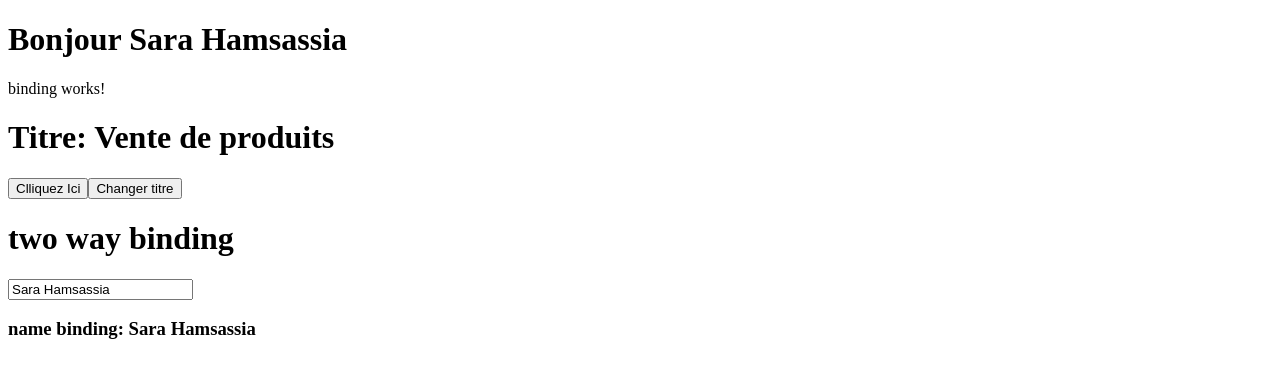
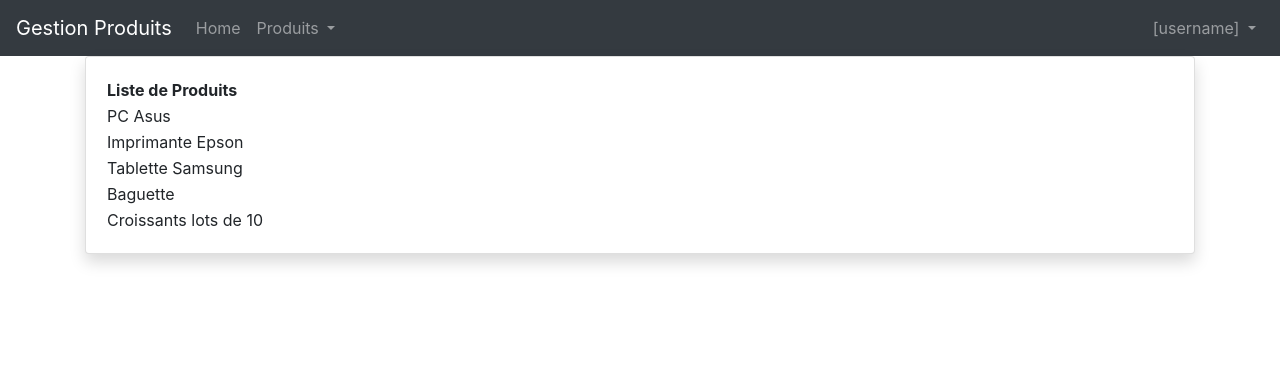
Before and after one commit to SaraHamsassia/Angular13_2023, an Angular app: page /produits in a window 1280 px wide. Before the commit this address led to /. Shown: the top 378 px of the page. Built offline with nearby package versions, Linux system fonts and the light colour scheme.

Commit message:
composant web et routing

```diff
--- a/angular.json
+++ b/angular.json
@@ -22,14 +22,15 @@
             "main": "src/main.ts",
             "polyfills": "src/polyfills.ts",
             "tsConfig": "tsconfig.app.json",
-            "assets": [
-              "src/favicon.ico",
-              "src/assets"
+            "assets": ["src/favicon.ico", "src/assets"],
+            "styles": [
+              "src/styles.css",
+              "node_modules/bootstrap/dist/css/bootstrap.min.css"
             ],
-            "styles": [
-              "src/styles.css"
-            ],
-            "scripts": []
+            "scripts": [
+              "node_modules/jquery/dist/jquery.js",
+              "node_modules/bootstrap/dist/js/bootstrap.min.js"
+            ]
           },
           "configurations": {
             "production": {
@@ -89,13 +90,8 @@
             "polyfills": "src/polyfills.ts",
             "tsConfig": "tsconfig.spec.json",
             "karmaConfig": "karma.conf.js",
-            "assets": [
-              "src/favicon.ico",
-              "src/assets"
-            ],
-            "styles": [
-              "src/styles.css"
-            ],
+            "assets": ["src/favicon.ico", "src/assets"],
+            "styles": ["src/styles.css"],
             "scripts": []
           }
         }
--- a/package.json
+++ b/package.json
@@ -18,6 +18,8 @@
     "@angular/platform-browser": "~13.3.0",
     "@angular/platform-browser-dynamic": "~13.3.0",
     "@angular/router": "~13.3.0",
+    "bootstrap": "^4.5.3",
+    "jquery": "^3.7.1",
     "rxjs": "~7.5.0",
     "tslib": "^2.3.0",
     "zone.js": "~0.11.4"
--- /dev/null
+++ b/src/app/add-produits/add-produits.component.html
@@ -0,0 +1 @@
+<p>add-produits works!</p>
--- /dev/null
+++ b/src/app/add-produits/add-produits.component.ts
@@ -0,0 +1,11 @@
+import { Component, OnInit } from '@angular/core';
+
+@Component({
+  selector: 'app-add-produits',
+  templateUrl: './add-produits.component.html',
+})
+export class AddProduitsComponent implements OnInit {
+  constructor() {}
+
+  ngOnInit(): void {}
+}
--- a/src/app/app-routing.module.ts
+++ b/src/app/app-routing.module.ts
@@ -1,10 +1,16 @@
 import { NgModule } from '@angular/core';
 import { RouterModule, Routes } from '@angular/router';
+import { ProduitsComponent } from './produits/produits.component';
+import { AddProduitsComponent } from './add-produits/add-produits.component';
 
-const routes: Routes = [];
+const routes: Routes = [
+  { path: 'produits', component: ProduitsComponent },
+  { path: 'add-produits', component: AddProduitsComponent },
+  { path: '', redirectTo: 'produits', pathMatch: 'full' },
+];
 
 @NgModule({
   imports: [RouterModule.forRoot(routes)],
-  exports: [RouterModule]
+  exports: [RouterModule],
 })
-export class AppRoutingModule { }
+export class AppRoutingModule {}
--- a/src/app/app.component.html
+++ b/src/app/app.component.html
@@ -1,2 +1,45 @@
-<h1>Bonjour {{ nom }}</h1>
-<app-binding></app-binding>
+<!DOCTYPE html>
+<html>
+
+<head>
+    <meta charset="utf-8">
+    <title>Gestion des Produits</title>
+</head>
+
+<body>
+    <nav class="navbar navbar-expand-sm bg-dark navbar-dark">
+        <!-- Brand -->
+        <a class="navbar-brand" href="#">Gestion Produits</a>
+        <!-- Links -->
+        <ul class="navbar-nav">
+            <li class="nav-item">
+                <a class="nav-link" routerLink="/produits">Home</a>
+            </li>
+            <!-- Dropdown -->
+            <li class="nav-item dropdown">
+                <a class="nav-link dropdown-toggle" href="#" id="navbardrop" data-toggle="dropdown">
+                    Produits
+                </a>
+                <div class="dropdown-menu">
+                    <a class="dropdown-item" routerLink="add-produits">Ajouter</a>
+                    <a class="dropdown-item" href="#">Lister</a>
+                </div>
+            </li>
+        </ul>
+        <ul class="navbar-nav ml-auto">
+            <li class="nav-item dropdown">
+                <a class="nav-link dropdown-toggle" href="#" id="navbardrop" data-toggle="dropdown">
+                    [username]
+                </a>
+                <div class="dropdown-menu">
+                    <a class="dropdown-item" href="#">login</a>
+                    <a class="dropdown-item" href="#">logout</a>
+                    <a class="dropdown-item" href="#">Profile</a>
+                </div>
+            </li>
+        </ul>
+    </nav>
+</body>
+
+</html>
+<router-outlet></router-outlet>
--- a/src/app/app.module.ts
+++ b/src/app/app.module.ts
@@ -6,9 +6,11 @@ import { AppComponent } from './app.component';
 import { BindingComponent } from './binding/binding.component';
 
 import { FormsModule } from '@angular/forms';
+import { ProduitsComponent } from './produits/produits.component';
+import { AddProduitsComponent } from './add-produits/add-produits.component';
 
 @NgModule({
-  declarations: [AppComponent, BindingComponent],
+  declarations: [AppComponent, BindingComponent, ProduitsComponent, AddProduitsComponent],
   imports: [BrowserModule, AppRoutingModule, FormsModule],
   providers: [],
   bootstrap: [AppComponent],
--- /dev/null
+++ b/src/app/produits/produits.component.html
@@ -0,0 +1,18 @@
+<div class="container">
+    <div class="card shadow mb-4">
+        <div class="card-body">
+            <table>
+                <thead>
+                    <tr>
+                        <th>Liste de Produits</th>
+                    </tr>
+                </thead>
+                <tbody *ngFor="let produit of produits">
+                    <tr>
+                        <td>{{produit}}</td>
+                    </tr>
+                </tbody>
+            </table>
+        </div>
+    </div>
+</div>
--- /dev/null
+++ b/src/app/produits/produits.component.ts
@@ -0,0 +1,14 @@
+import { Component, OnInit } from '@angular/core';
+
+@Component({
+  selector: 'app-produits',
+  templateUrl: './produits.component.html',
+})
+export class ProduitsComponent implements OnInit {
+  produits : string[]; //un tableau de chînes de caractères
+  constructor() {
+    this.produits = ["PC Asus", "Imprimante Epson", "Tablette Samsung","Baguette","Croissants lots de 10"];
+  }
+
+  ngOnInit(): void {}
+}
```
Also changed, not shown: 2 other files (tests, documents, lock files or other folders).
